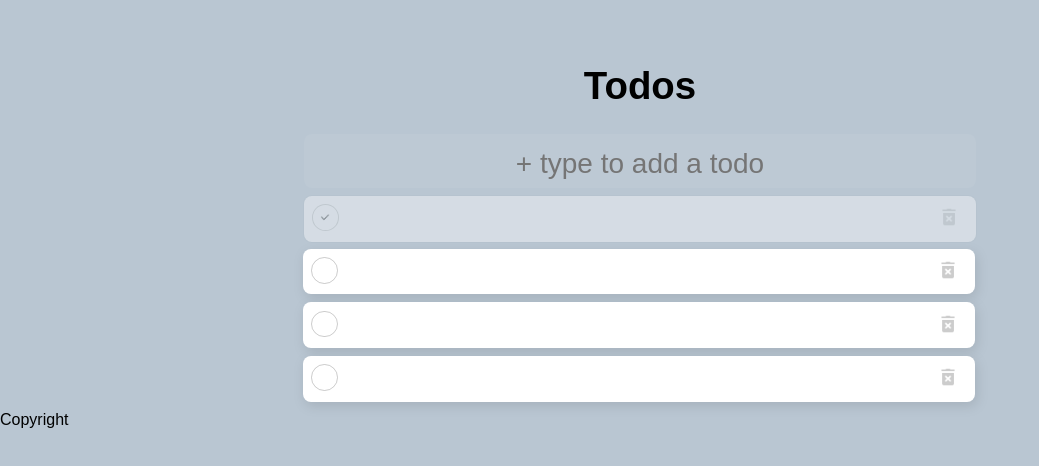
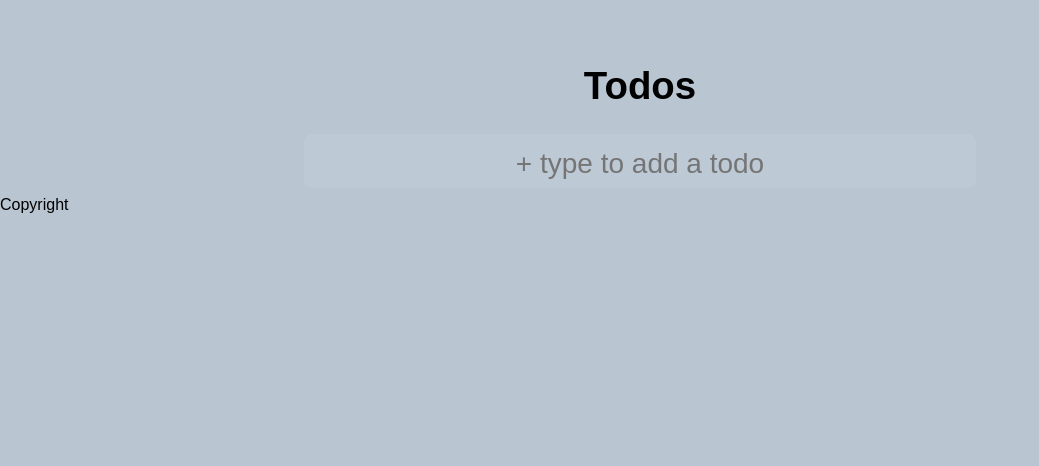
Before and after one commit to olaitan6201/svelte-fullstack-web-development, a SvelteKit app: page / in a window 1280 px wide. Shown: the top 466 px of the page, without its empty margins (0-1039 px from the left). Built offline with nearby package versions, Linux system fonts and the light colour scheme.

Commit message:
added GET and POST endpoints

```diff
--- a/src/app.d.ts
+++ b/src/app.d.ts
@@ -7,3 +7,9 @@ declare namespace App {
 	// interface PrivateEnv {}
 	// interface PublicEnv {}
 }
+
+type Todo = {
+	created_at: Date,
+	text: String,
+	done: boolean
+}
--- a/src/lib/todo-item.svelte
+++ b/src/lib/todo-item.svelte
@@ -1,6 +1,6 @@
-<script>
-    export let done = false;
-    $: status = done ? 'done' : '';
+<script lang="ts">
+    export let todo: Todo
+    $: status = todo?.done ? 'done' : '';
 </script>
 
 <div class="todo {status}">
@@ -10,7 +10,7 @@
     </form>
 
     <form action="" method="" class="text">
-        <input type="text" />
+        <input type="text" value={todo.text}/>
         <button aria-label="Save todo" class="save"></button>
     </form>
 
--- a/src/routes/+page.svelte
+++ b/src/routes/+page.svelte
@@ -1,7 +1,10 @@
-<script>
-// @ts-ignore
-import TodoItem from "$lib/todo-item.svelte"
-const title = "Todos"
+<script lang="ts">
+    // @ts-ignore
+    import TodoItem from "$lib/todo-item.svelte"
+    /** @type {import('./$types').PageData}*/
+    export let data: any;
+    let todos: Todo[] = data.body
+    const title = "Todos"
 </script>
 
 <svelte:head>
@@ -11,14 +14,15 @@ const title = "Todos"
 <div class="todos">
     <h1>{title}</h1>
 
-    <form action="" method="" class="new">
+    <form action="/todos.json" method="post" class="new">
         <input type="text" name="text" aria-label="Add a todo" placeholder="+ type to add a todo" />
     </form>
 
-    <TodoItem done />
-    <TodoItem />
-    <TodoItem />
-    <TodoItem />
+    <!-- {#if data.length > 0} -->
+        {#each todos as todo}
+            <TodoItem {todo} />
+        {/each}
+    <!-- {/if} -->
 </div>
 
 <style>
--- /dev/null
+++ b/src/routes/+page.ts
@@ -0,0 +1,16 @@
+/** @type {import('./$types').PageLoad} */
+export const load = async ({fetch}:any) => {
+    let body: Todo[] = []
+    try {
+        let res = await fetch('/todos.json');
+
+        if(res.ok){
+            res = await res.json();
+            body = res.data
+        }
+
+    } catch (error) {
+    }finally{
+        return { body }
+    }
+}
--- /dev/null
+++ b/src/routes/todos.json/+server.ts
@@ -0,0 +1,27 @@
+// import type { RequestHandler } from "@sveltejs/kit"
+
+import { error, json, redirect } from "@sveltejs/kit";
+
+let todos: Todo[] = [];
+
+/** @type {import('./$types').RequestHandler} */
+export const GET = () => {
+
+    return json({
+        status : 'success',
+        message : "Hello from API",
+        data: todos
+    })
+}
+
+export const POST = async ({ request }: any) => {
+    const req = await request.formData();
+    const text = req.get('text');
+    const item = {
+        text,
+        created_at: new Date(),
+        done: false
+    }
+    todos.push(item);
+    throw redirect(302, '/');
+}
```
